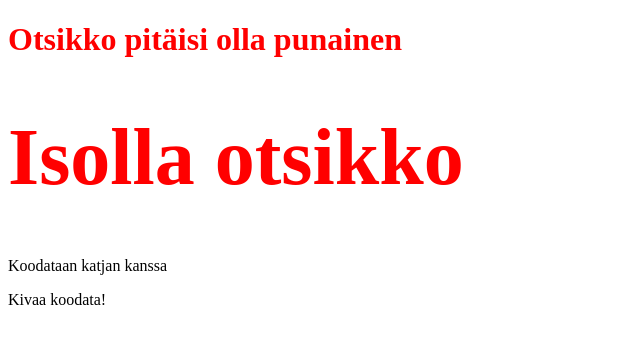
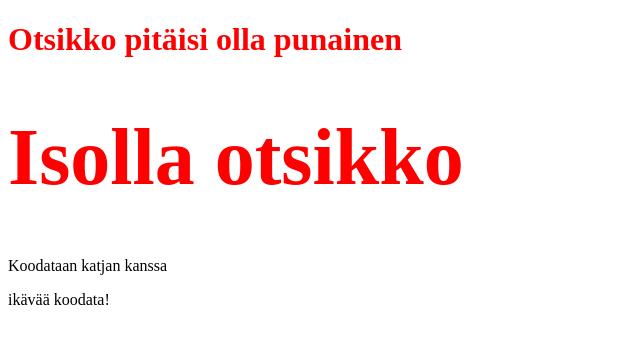
Before and after one commit to Cifixie/git-introduction, a Gatsby site: page /second in a window 1280 px wide. Shown: the full height of the page, 0-640 px from the left. Built offline with nearby package versions, Linux system fonts and the light colour scheme; Gatsby itself is replaced by a stand-in of ours.

Commit message:
it sucks to code!

```diff
--- a/src/pages/second.js
+++ b/src/pages/second.js
@@ -16,7 +16,7 @@
       <PunainenOtsikko>Otsikko pitäisi olla punainen</PunainenOtsikko>
       <IsoPunainenOtsikko>Isolla otsikko</IsoPunainenOtsikko>
       <p>Koodataan katjan kanssa</p>
-      <p>Kivaa koodata!</p>
+      <p>ikävää koodata!</p>
     </main>
   );
 };
```
